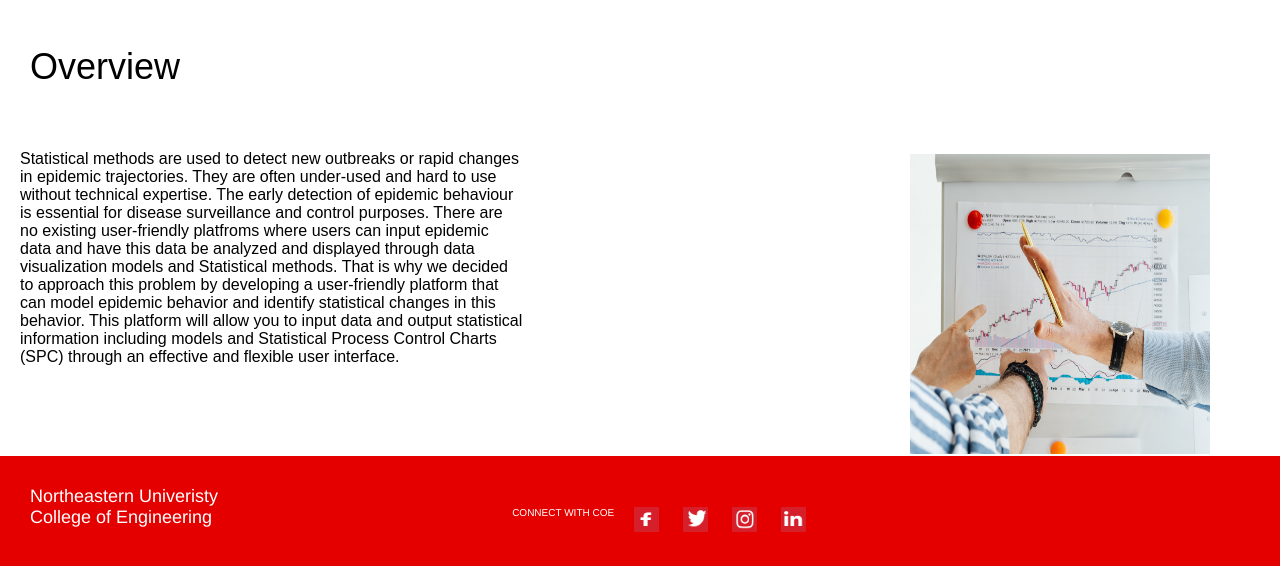
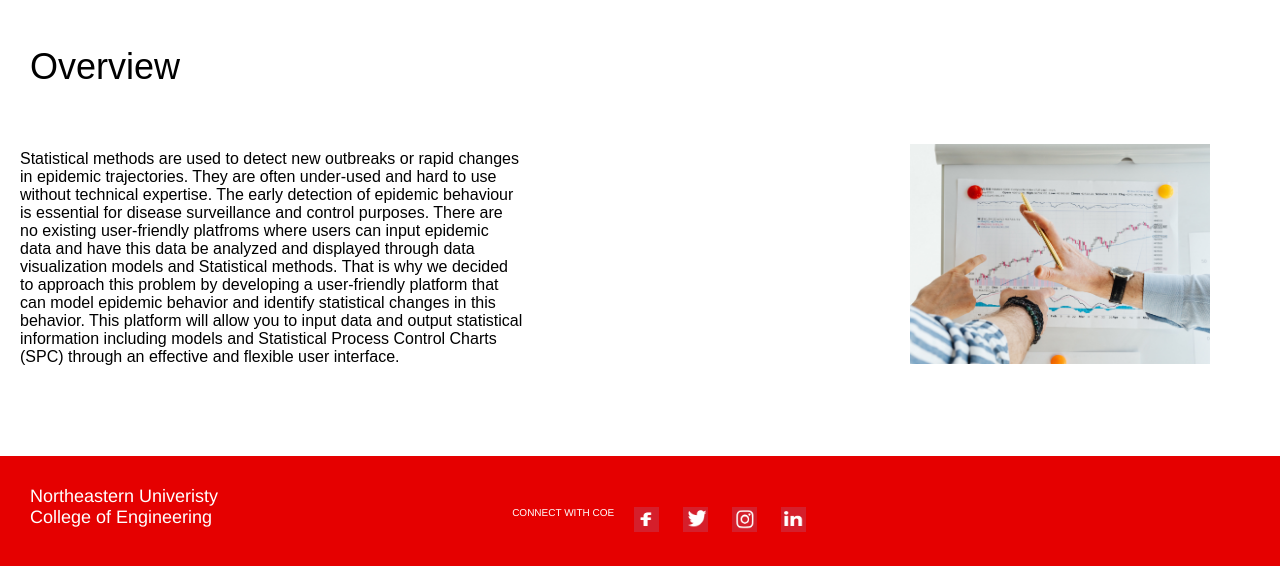
Before and after one commit to abackhoff/hyse-epidemicanalysis, a Flask app: page / in a window 1280 px wide. Shown: the part 234-800 px from the top of the page. Run offline with Flask 2, Linux system fonts and the light colour scheme.

Commit message:
Update home-page.html

```diff
--- a/templates/home-page.html
+++ b/templates/home-page.html
@@ -130,10 +130,10 @@
   </div>
 
 
-      <div style="padding: 20px; margin-right: 40px; margin-top: 10px;" >
+      <div style="padding: 20px; margin-right: 40px; margin-top: 0px;" >
     <!-- Existing text here -->
 
-      <img src="{{ url_for('static', filename='images/picture.jpg') }}" alt="instructions" style="width: 300px; height: 300px">
+      <img src="{{ url_for('static', filename='images/picture.jpg') }}" alt="instructions" style="width: 300px; height: 220px">
 
  </div>
 
```
